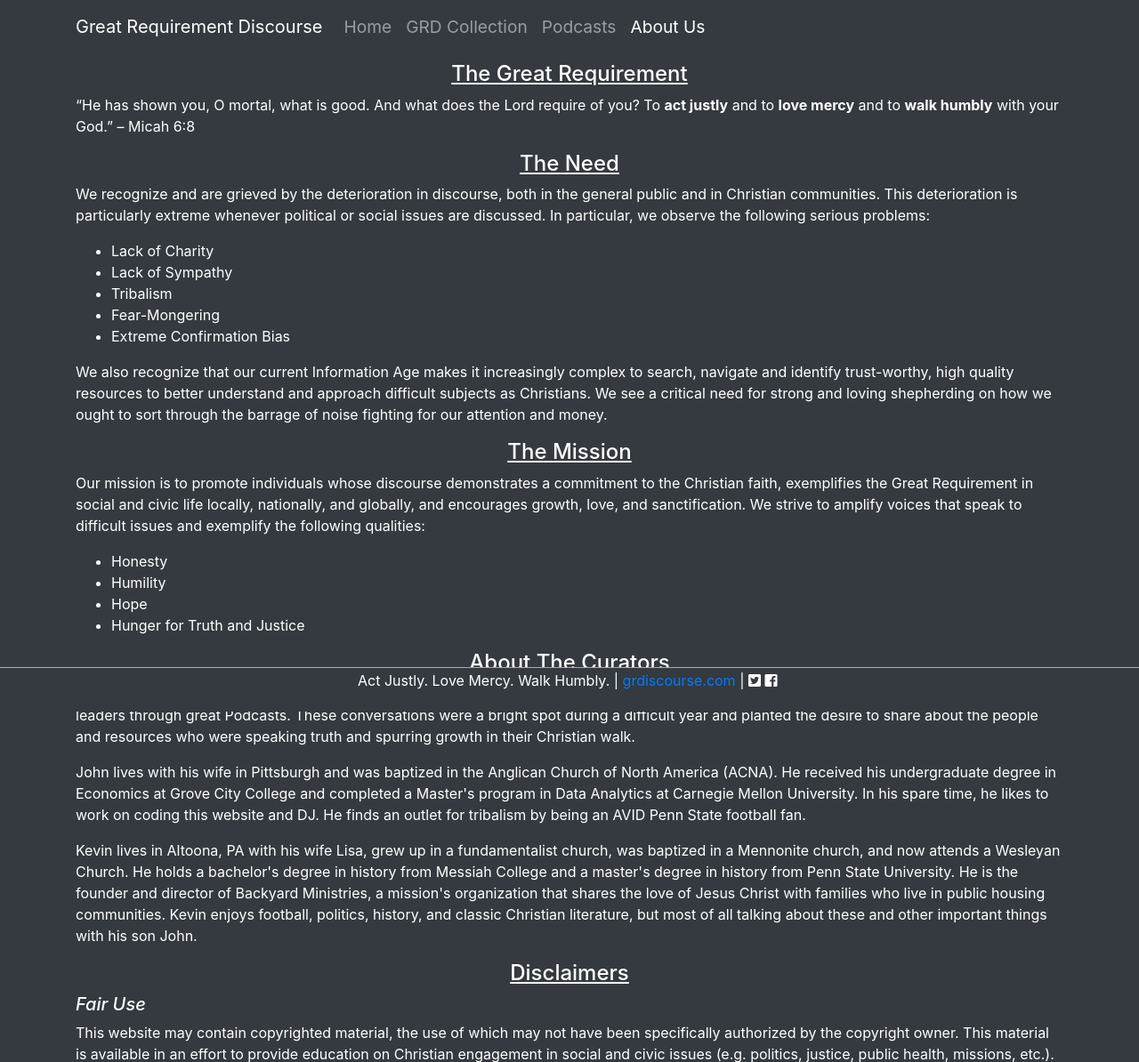
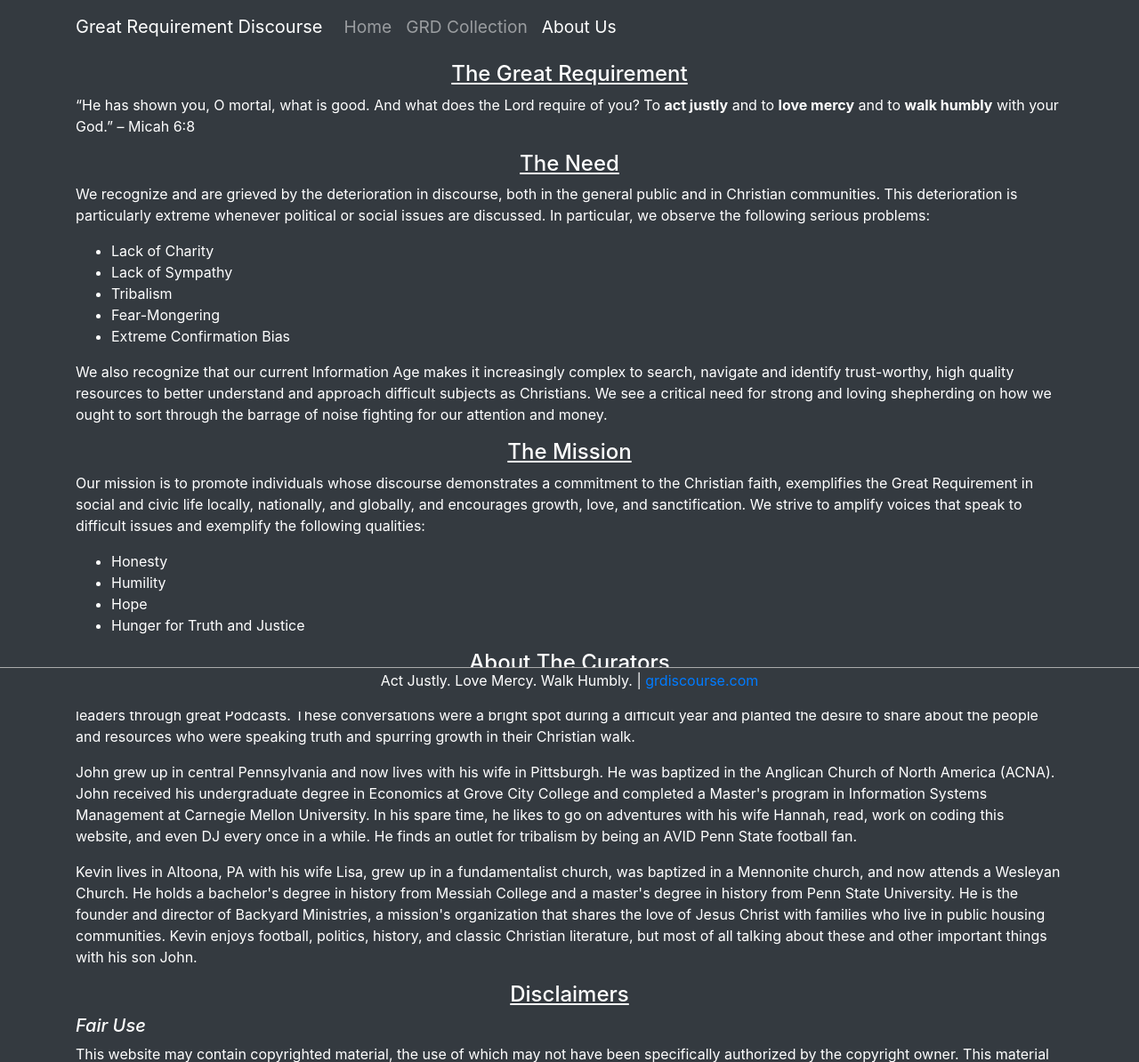
Before and after one commit to jdellape/grdiscourse, a Flask app: page /about-us in a window 1280 px wide. Shown: the top 1194 px of the page at 89% size. Run offline with Flask 2, Linux system fonts and the light colour scheme; some libraries are stand-ins or nearby versions.

Commit message:
final touches for v1

```diff
--- a/application/templates/about_us.html
+++ b/application/templates/about_us.html
@@ -68,10 +68,12 @@
             These conversations were a bright spot during a difficult year and planted the desire to share about
             the people and resources who were speaking truth and spurring growth in their Christian walk.
         </p>
-        <p class="text-white">John lives with his wife in Pittsburgh and was baptized in the Anglican Church of North America (ACNA).
-            He received his undergraduate degree in Economics at Grove City College and completed a Master's program in Data Analytics
-            at Carnegie Mellon University. In his spare time, he likes to work on coding this website and DJ. He finds an outlet for
-            tribalism by being an AVID Penn State football fan.
+        <p class="text-white">John grew up in central Pennsylvania and now lives with his wife in Pittsburgh.
+            He was baptized in the Anglican Church of North America (ACNA).
+            John received his undergraduate degree in Economics at Grove City College and completed a Master's program in Information Systems Management
+            at Carnegie Mellon University. In his spare time, he likes to go on adventures with his wife Hannah, read,
+            work on coding this website, and even DJ every once in a while. He finds an outlet for tribalism by being
+            an AVID Penn State football fan.
         </p>
         <p class="text-white">Kevin lives in Altoona, PA with his wife Lisa, grew up in a fundamentalist church, was baptized in a Mennonite church, and now attends a Wesleyan Church.
             He holds a bachelor's degree in history from Messiah College and a master's degree in history from Penn State University. He is the founder and
--- a/application/templates/includes/footer.html
+++ b/application/templates/includes/footer.html
@@ -2,8 +2,9 @@
 <div class="container mt-10">
   <div id="footer" class="bg-dark">
      <div class="text-white text-center">
-        <p>Act Justly. Love Mercy. Walk Humbly. | <a href="https://www.grdiscourse.com/">grdiscourse.com</a> | <i class="fab fa-twitter-square"></i>
-                        <i class="fab fa-facebook-square"></i> <i class="fab fa-instagram-square"></i>
+        <p>Act Justly. Love Mercy. Walk Humbly. | <a href="https://www.grdiscourse.com/">grdiscourse.com</a>
+                         <!-- <i class="fab fa-twitter-square"></i> -->
+                        <!-- <i class="fab fa-facebook-square"></i> <i class="fab fa-instagram-square"></i>  -->
         </p>
      </div>
   </div>
--- a/application/templates/includes/nav.html
+++ b/application/templates/includes/nav.html
@@ -13,7 +13,7 @@
             <div class="navbar-nav">
               <a class="nav-item nav-link mx-auto" href="{{ url_for('home') }}">Home</a>
               <a class="nav-item nav-link mx-auto" href="{{ url_for('collection') }}">GRD Collection</a>
-              <a class="nav-item nav-link mx-auto" href="{{ url_for('podcasts') }}">Podcasts</a>
+              <!-- <a class="nav-item nav-link mx-auto" href="{{ url_for('podcasts') }}">Podcasts</a> -->
               <a class="nav-item nav-link mx-auto" href="{{ url_for('about_us') }}">About Us</a>
             </div><!-- navbar (.mx-auto used for centering text)-->
         </div><!-- collapse -->
--- a/application/templates/layout.html
+++ b/application/templates/layout.html
@@ -4,6 +4,9 @@
     <!-- Required meta tags -->
     <meta charset="utf-8">
     <meta name="viewport" content="width=device-width, initial-scale=1, shrink-to-fit=no">
+
+    <!-- include favicon -->
+    <link rel="shortcut icon" href="/static/favicon.ico">
 
     <!-- Bootstrap CSS -->
     <link rel="stylesheet" href="https://cdn.jsdelivr.net/npm/bootstrap@4.5.3/dist/css/bootstrap.min.css" integrity="sha384-TX8t27EcRE3e/ihU7zmQxVncDAy5uIKz4rEkgIXeMed4M0jlfIDPvg6uqKI2xXr2" crossorigin="anonymous">
```
Also changed, not shown: application/templates/home.html (+21 -8 lines), application/static/favicon.ico (added).
